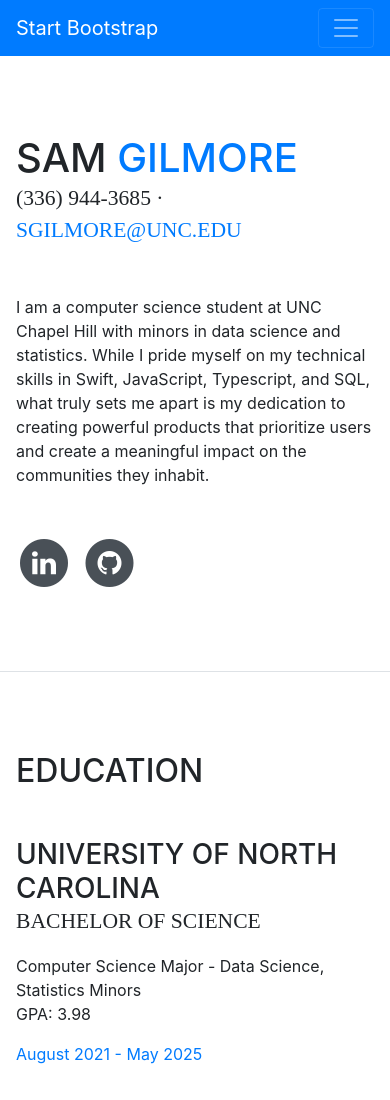
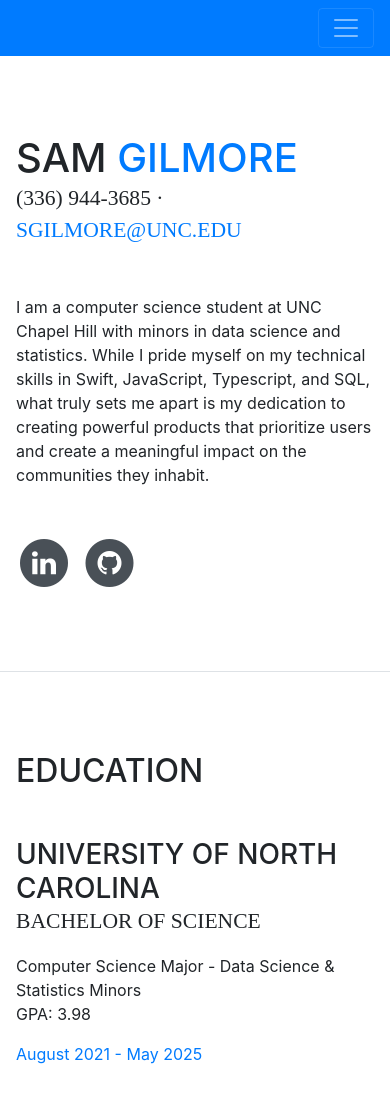
Before and after one commit to samgilmore/samgilmore.github.io, a website with bundled scripts: page index.html in a window 390 px wide. Shown: the top 1100 px of the page. Built offline with nearby package versions, Linux system fonts and the light colour scheme; a web font is replaced by a local one.

Commit message:
Update index.html

```diff
--- a/index.html
+++ b/index.html
@@ -29,7 +29,7 @@
 
     <nav class="navbar navbar-expand-lg navbar-dark bg-primary fixed-top" id="sideNav">
       <a class="navbar-brand js-scroll-trigger" href="#page-top">
-        <span class="d-block d-lg-none">Start Bootstrap</span>
+        <span class="d-block d-lg-none"></span>
         <span class="d-none d-lg-block">
           <img class="img-fluid img-profile rounded-circle mx-auto mb-2" src="img/profile.jpg" alt="">
         </span>
@@ -101,7 +101,7 @@
             <div class="resume-content mr-auto">
               <h3 class="mb-0">University of North Carolina</h3>
               <div class="subheading mb-3">Bachelor of Science</div>
-              <div>Computer Science Major - Data Science, Statistics Minors</div>
+              <div>Computer Science Major - Data Science & Statistics Minors</div>
               <p>GPA: 3.98</p>
             </div>
             <div class="resume-date text-md-right">
```
